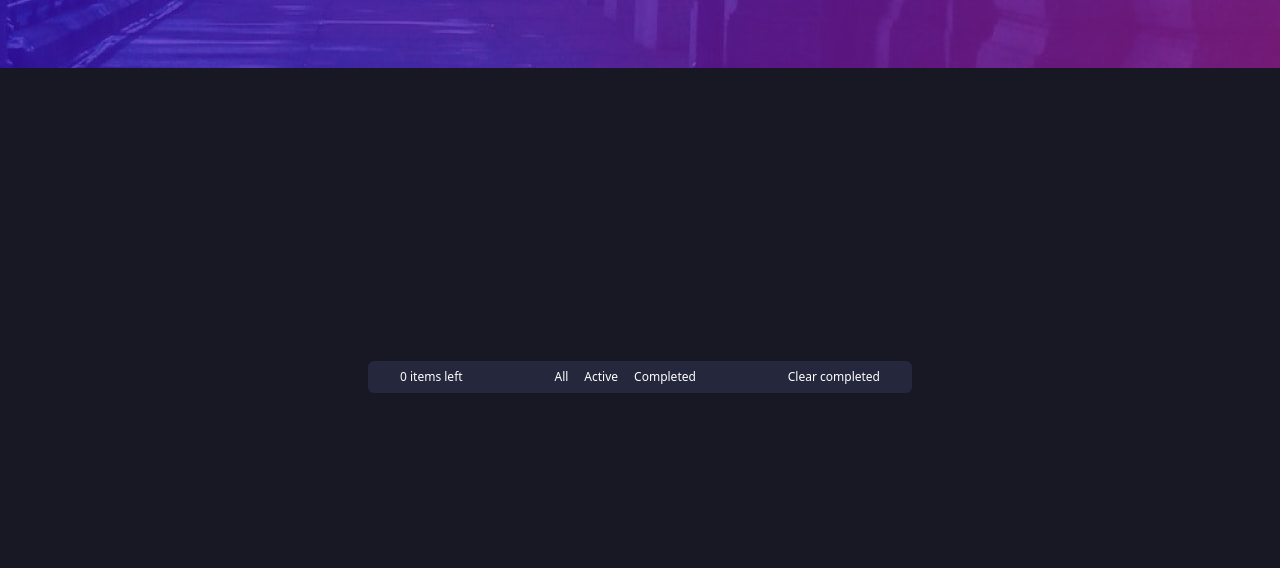
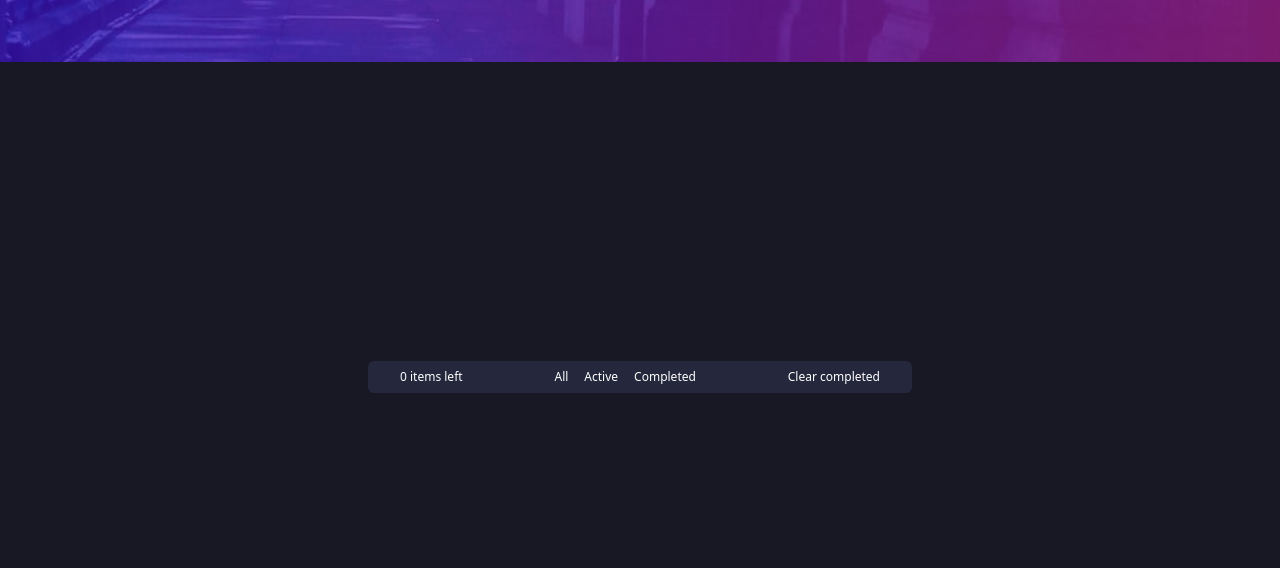
Before and after one commit to Benjihunt97/Todo-list, a plain HTML site: page index.html in a window 1280 px wide. Shown: the part 232-800 px from the top of the page. Drawn offline with nearby package versions, Linux system fonts and the light colour scheme.

Commit message:
Update style.css

```diff
--- a/style.css
+++ b/style.css
@@ -11,6 +11,7 @@ html {
 body {
     background-image: url('https://github.com/Benjihunt97/Todo-list/blob/main/bg-desktop-dark.jpg?raw=true');
     background-repeat: no-repeat;
+    background-size: 100% 45%;
     background-color: #181824;
 
 }
```
